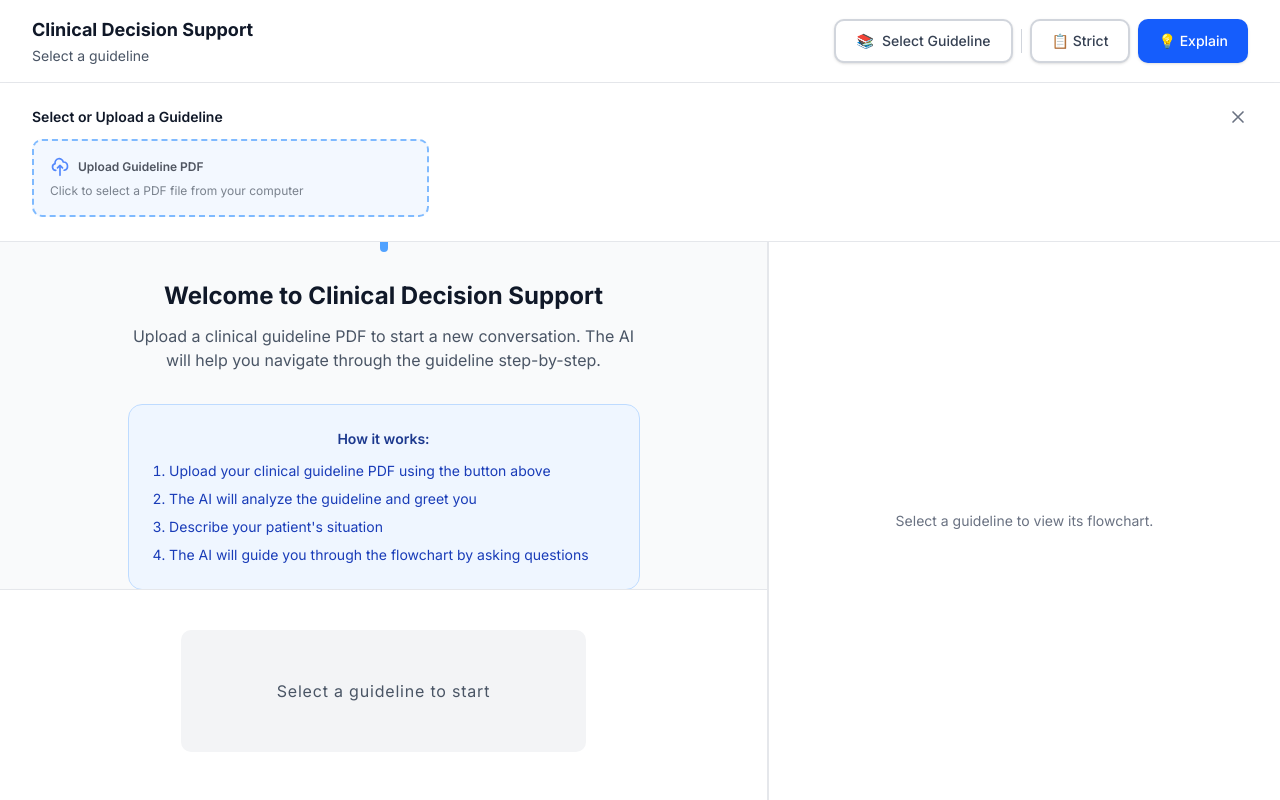
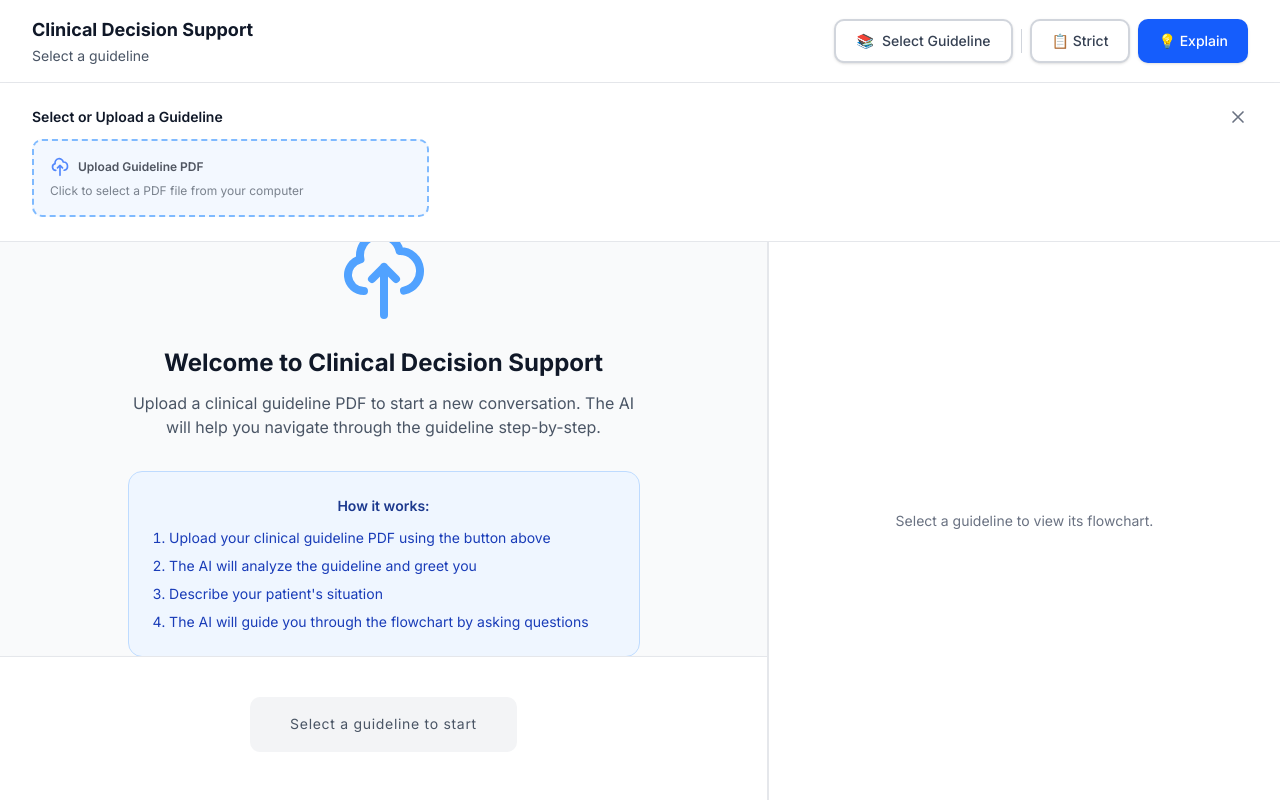
Before and after one commit to Texseractrum/med-chatbot, a Next.js app: page / in a window 1280 px wide. Built offline with nearby package versions, Linux system fonts and the light colour scheme; what harden-react-markdown would draw is missing.

Commit message:
pdf addition

```diff
--- a/components/ChatPanel.tsx
+++ b/components/ChatPanel.tsx
@@ -419,10 +419,10 @@ export default function ChatPanel({ guideline, mode }: ChatPanelProps) {
             <div className="flex items-center justify-center py-4 w-full">
               <div
                 className="bg-gray-100 rounded-lg overflow-visible"
-                style={{ padding: "3rem 6rem" }}
+                style={{ padding: "1rem 2.5rem" }}
               >
                 <p
-                  className="text-base text-gray-600 whitespace-nowrap tracking-wide leading-relaxed antialiased"
+                  className="text-sm text-gray-600 whitespace-nowrap tracking-wide leading-relaxed antialiased"
                   style={{ letterSpacing: "0.05em" }}
                 >
                   Select a guideline to start
```
